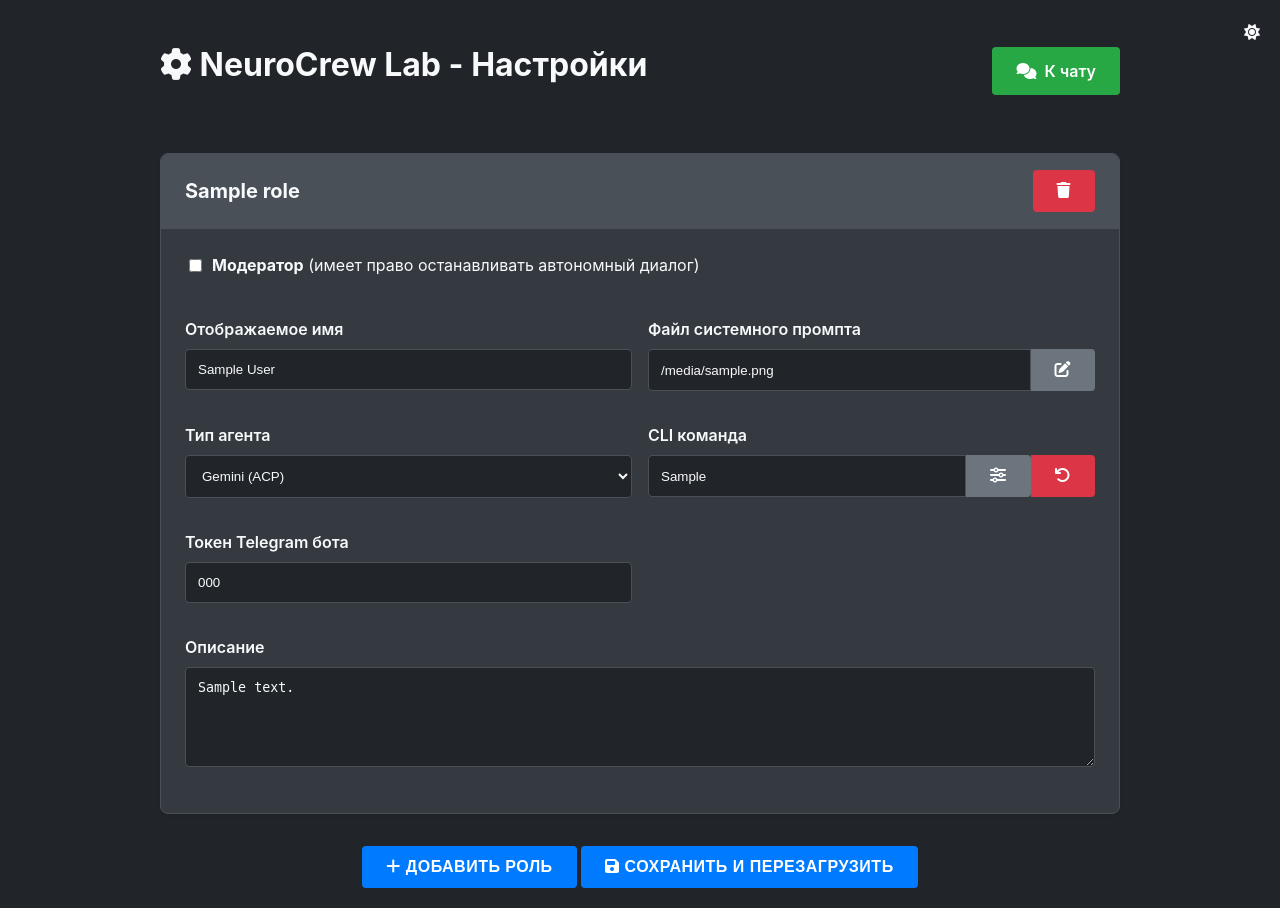
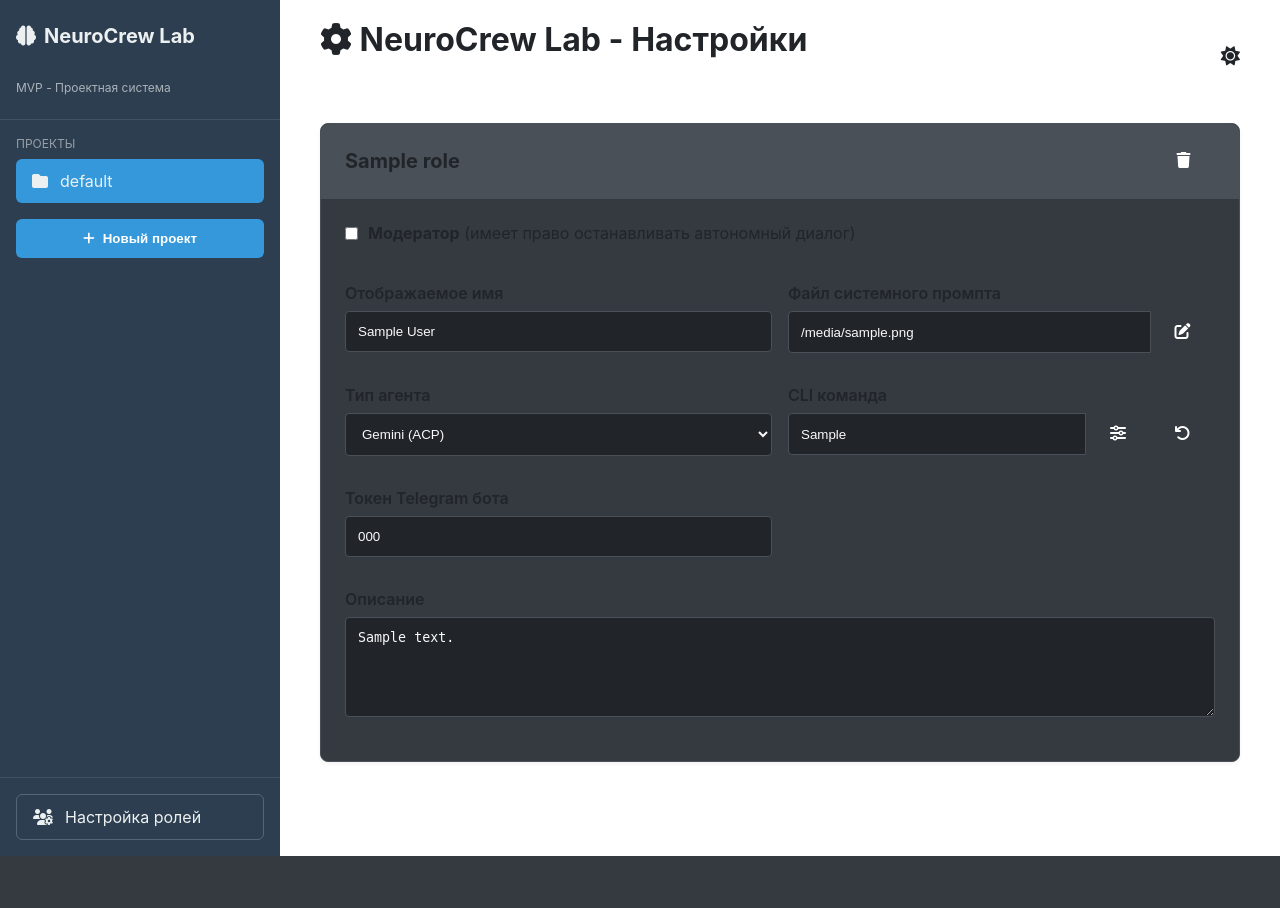
Before and after one commit to smart-tinker/ncrew, a Flask app: template templates/index.html in a window 1280 px wide. After the commit the page ends 856 px from the top, so only its background shows below. Run offline with Flask 3, Linux system fonts and the light colour scheme; the template is opened without the code that fills it: most values are stand-ins (such as "Sample title", 1, 10 or a date in 2020).

Commit message:
feat(ui): integrate new left sidebar UI and navigation into Flask app
Add a reusable base.html derived from templates/projects_sidebar_ui.html with a left anchored navigation and no 'Быстрые действия' header. Update chat.html and index.html to extend base.html and render inside the content area. Load dynamic projects from backend; highlight the active project. Enable project switching via a query parameter and hot-reload of config; ensure fast navigation between Chat and Settings.

```diff
--- a/app/interfaces/web/server.py
+++ b/app/interfaces/web/server.py
@@ -137,10 +137,32 @@ def save_roles(roles):
     project.save_config(config_data)
 
 
+@app.context_processor
+def inject_projects():
+    """Inject project list and current project into all templates."""
+    return {
+        "projects": multi_project_manager.list_projects(),
+        "current_project": multi_project_manager.get_current_project()
+    }
+
+
 @app.route("/")
 @requires_auth
 def chat_page():
     """Render the web chat page."""
+    # Handle project switching
+    project_name = request.args.get("project")
+    if project_name:
+        current = multi_project_manager.get_current_project()
+        if project_name != current and multi_project_manager.project_exists(project_name):
+            try:
+                multi_project_manager.load_project_config(project_name)
+                # Redirect to remove query param after switching
+                return redirect(url_for("chat_page"))
+            except Exception as e:
+                app.logger.error(f"Failed to switch project: {e}")
+                # Fallback to current project
+
     return render_template("chat.html")
 
 
--- /dev/null
+++ b/roles/agents.yaml
@@ -0,0 +1,9 @@
+roles:
+  - role_name: "test_role"
+    display_name: "Test Role"
+    telegram_bot_name: "Test_Bot"
+    agent_type: "opencode_acp"
+    cli_command: "opencode acp"
+    description: "A test role"
+    is_moderator: true
+    system_prompt_file: "test_prompt.md"
--- /dev/null
+++ b/roles/prompts/test_prompt.md
@@ -0,0 +1 @@
+You are a test assistant.
--- /dev/null
+++ b/templates/base.html
@@ -0,0 +1,70 @@
+<!DOCTYPE html>
+<html lang="ru">
+<head>
+    <meta charset="UTF-8">
+    <meta name="viewport" content="width=device-width, initial-scale=1.0">
+    <title>{% block title %}NeuroCrew Lab{% endblock %}</title>
+    <link rel="stylesheet" href="https://cdnjs.cloudflare.com/ajax/libs/font-awesome/6.4.0/css/all.min.css">
+    <style>
+        *{margin:0;padding:0;box-sizing:border-box}
+        body{font-family:-apple-system,BlinkMacSystemFont,"Segoe UI",Roboto,sans-serif;background:#f8f9fa;color:#212529;display:flex;height:100vh;overflow:hidden}
+        .sidebar{width:280px;background:#2c3e50;color:#ecf0f1;display:flex;flex-direction:column;flex-shrink:0;}
+        .sidebar-header{padding:1.5rem 1rem;border-bottom:1px solid rgba(255,255,255,0.1)}
+        .sidebar-header h1{font-size:1.25rem;display:flex;align-items:center;gap:0.5rem}
+        .sidebar-header .subtitle{font-size:0.75rem;color:rgba(255,255,255,0.6);margin-top:0.25rem}
+        .sidebar-content{flex:1;overflow-y:auto;padding:1rem 0}
+        .sidebar-section{padding:0 1rem;margin-bottom:1rem}
+        .sidebar-section-title{font-size:0.75rem;text-transform:uppercase;color:rgba(255,255,255,0.5);margin-bottom:0.5rem}
+        .project-list{list-style:none}
+        .project-item{padding:0.75rem 1rem;display:flex;align-items:center;gap:0.75rem;border-radius:6px;cursor:pointer;margin-bottom:0.25rem;text-decoration:none;color:inherit;}
+        .project-item:hover{background:#34495e}
+        .project-item.active{background:#3498db}
+        .project-name{flex:1}
+        .btn-new-project{width:100%;padding:0.75rem;background:#3498db;color:white;border:none;border-radius:6px;cursor:pointer;font-weight:600;display:flex;align-items:center;justify-content:center;gap:0.5rem}
+        .sidebar-nav{border-top:1px solid rgba(255,255,255,0.1);padding:1rem}
+        .nav-button{width:100%;padding:0.75rem 1rem;background:none;border:1px solid rgba(255,255,255,0.2);color:#ecf0f1;border-radius:6px;display:flex;align-items:center;gap:0.75rem;text-decoration:none;margin-bottom:0.5rem}
+        .nav-button:last-child{margin-bottom:0}
+        .nav-button:hover{background:#34495e;border-color:rgba(255,255,255,0.3)}
+        .main{flex:1;display:flex;flex-direction:column;overflow:hidden;background: white;}
+
+        /* Styles that might be useful for child templates */
+        .top-bar{background:#e9ecef;padding:1rem 1.5rem;border-bottom:1px solid #dee2e6;display:flex;justify-content:space-between;align-items:center;flex-shrink:0;}
+        .top-bar h2{font-size:1.5rem;display:flex;align-items:center;gap:0.5rem}
+        .top-bar button{background:#28a745;color:white;border:none;padding:0.5rem 1rem;border-radius:4px;cursor:pointer;display:flex;align-items:center;gap:0.5rem}
+
+        {% block extra_css %}{% endblock %}
+    </style>
+</head>
+<body>
+    <div class="sidebar">
+        <div class="sidebar-header">
+            <h1><i class="fas fa-brain"></i> NeuroCrew Lab</h1>
+            <div class="subtitle">MVP - Проектная система</div>
+        </div>
+        <div class="sidebar-content">
+            <div class="sidebar-section">
+                <div class="sidebar-section-title">Проекты</div>
+                <ul class="project-list">
+                    {% for project in projects %}
+                    <a href="/?project={{ project }}" class="project-item {% if project == current_project %}active{% endif %}">
+                        <i class="fas fa-folder"></i>
+                        <span class="project-name">{{ project }}</span>
+                    </a>
+                    {% endfor %}
+                </ul>
+            </div>
+            <div class="sidebar-section">
+                <button class="btn-new-project" onclick="alert('Функция создания проекта в разработке')"><i class="fas fa-plus"></i> Новый проект</button>
+            </div>
+        </div>
+        <div class="sidebar-nav">
+            <a href="/settings" class="nav-button"><i class="fas fa-users-cog"></i><span>Настройка ролей</span></a>
+        </div>
+    </div>
+    <div class="main">
+        {% block content %}{% endblock %}
+    </div>
+
+    {% block scripts %}{% endblock %}
+</body>
+</html>
--- a/templates/index.html
+++ b/templates/index.html
@@ -1,10 +1,8 @@
-<!DOCTYPE html>
-<html lang="ru">
-<head>
-    <meta charset="UTF-8">
-    <meta name="viewport" content="width=device-width, initial-scale=1.0">
-    <title>NeuroCrew Lab - Настройки</title>
-    <link rel="stylesheet" href="https://cdnjs.cloudflare.com/ajax/libs/font-awesome/6.4.0/css/all.min.css">
+{% extends "base.html" %}
+
+{% block title %}NeuroCrew Lab - Настройки{% endblock %}
+
+{% block extra_css %}
     <style>
         :root {
             --bg-color: #f8f9fa;
@@ -23,14 +21,9 @@
             --border-color: #495057;
             --header-bg: #495057;
         }
-        body {
-            font-family: -apple-system, BlinkMacSystemFont, "Segoe UI", Roboto, "Helvetica Neue", Arial, sans-serif;
-            background-color: var(--bg-color);
-            color: var(--text-color);
-            line-height: 1.5;
-            margin: 0;
-            padding: 0;
-        }
+        /* Overwriting body styles from index.html is not needed as base.html handles it,
+           but we need to ensure variables are applied to the content area */
+
         .container { max-width: 960px; margin: 0 auto; padding: 20px; }
         h1 { text-align: center; margin-bottom: 2rem; }
         .role {
@@ -97,12 +90,7 @@
         .btn-secondary { background-color: var(--secondary-color); color: white; }
         .btn-danger { background-color: var(--danger-color); color: white; }
         .actions { text-align: center; margin-top: 2rem; }
-        .dark-mode-toggle {
-            position: absolute;
-            top: 20px;
-            right: 20px;
-            cursor: pointer;
-        }
+
         /* Modal Styles */
         .modal {
             display: none;
@@ -137,19 +125,35 @@
         .modal-footer { text-align: right; border-top: 1px solid var(--border-color); padding-top: 1rem; margin-top: 1rem; }
         .modal-footer .btn { margin-left: 0.5rem; }
 
+        .settings-scroll-area {
+            height: 100%;
+            overflow-y: auto;
+        }
+
+        /* Dark mode toggle positioning in settings content */
+        .settings-header {
+             display: flex;
+             justify-content: space-between;
+             align-items: center;
+             margin-bottom: 2rem;
+        }
+        .settings-dark-mode {
+             cursor: pointer;
+             font-size: 1.2rem;
+        }
     </style>
-</head>
-<body>
+{% endblock %}
+
+{% block content %}
+    <div class="settings-scroll-area">
         <div class="container">
-        <div class="dark-mode-toggle" onclick="toggleDarkMode()">
+            <div class="settings-header">
+                <h1><i class="fas fa-cog"></i> NeuroCrew Lab - Настройки</h1>
+                <div class="settings-dark-mode" onclick="toggleDarkMode()">
                     <i class="fas fa-moon"></i>
                 </div>
-        <div style="display: flex; justify-content: space-between; align-items: center; margin-bottom: 2rem;">
-            <h1><i class="fas fa-cog"></i> NeuroCrew Lab - Настройки</h1>
-            <a href="/" style="padding: 0.75rem 1.5rem; background-color: #28a745; color: white; text-decoration: none; border-radius: 4px; display: flex; align-items: center; gap: 0.5rem; font-weight: 600;">
-                <i class="fas fa-comments"></i> К чату
-            </a>
             </div>
+
             <form action="/save" method="post" id="roles-form">
                 <div id="roles-container">
                     {% for role in roles %}
@@ -229,6 +233,7 @@
                 </div>
             </form>
         </div>
+    </div>
 
     <!-- Prompt Editor Modal -->
     <div id="prompt-modal" class="modal">
@@ -247,7 +252,9 @@
             </div>
         </div>
     </div>
+{% endblock %}
 
+{% block scripts %}
     <script src="https://cdn.jsdelivr.net/npm/sortablejs@1.15.0/Sortable.min.js"></script>
     <script>
         const rolesContainer = document.getElementById('roles-container');
@@ -619,7 +626,7 @@
 
         function toggleDarkMode() {
             document.body.classList.toggle('dark-mode');
-            const icon = document.querySelector('.dark-mode-toggle i');
+            const icon = document.querySelector('.settings-dark-mode i');
             if (document.body.classList.contains('dark-mode')) {
                 icon.classList.remove('fa-moon');
                 icon.classList.add('fa-sun');
@@ -693,9 +700,8 @@
         }
 
         document.body.classList.add('dark-mode');
-        document.querySelector('.dark-mode-toggle i').classList.remove('fa-moon');
-        document.querySelector('.dark-mode-toggle i').classList.add('fa-sun');
+        document.querySelector('.settings-dark-mode i').classList.remove('fa-moon');
+        document.querySelector('.settings-dark-mode i').classList.add('fa-sun');
 
     </script>
-</body>
-</html>
+{% endblock %}
```
Also changed, not shown: templates/chat.html (+13 -31 lines). Lines whose indentation alone changed are shown as unchanged.
